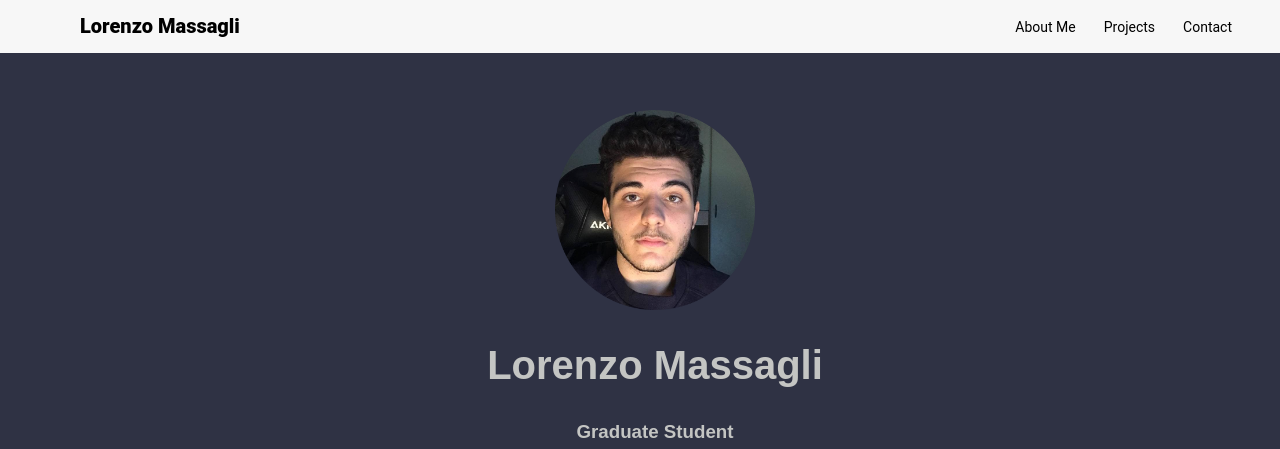
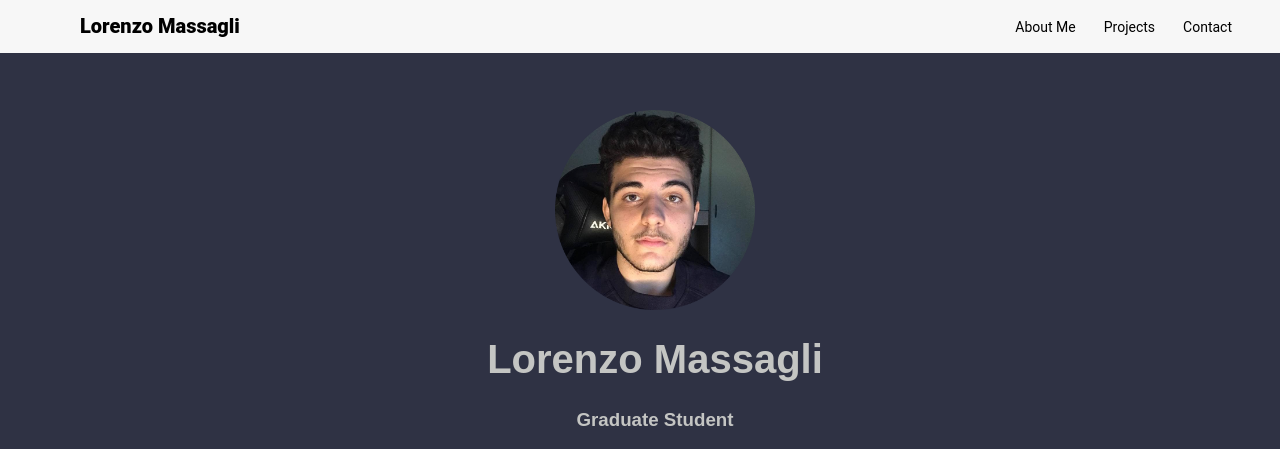
Before and after one commit to ImBadnick/imbadnick.github.io, a plain HTML site: page index.html in a window 1280 px wide. Shown: the top 449 px of the page. Drawn offline with Linux system fonts and the light colour scheme.

Commit message:
fixed description and h1

```diff
--- a/index.html
+++ b/index.html
@@ -4,7 +4,7 @@
     <meta charset="UTF-8">
     <meta http-equiv="X-UA-Compatible" content="IE=edge">
     <meta name="viewport" content="width=device-width, initial-scale=1.0">
-    <meta name=”description” content="This webpage contains the Lorenzo Massagli's Portfolio. In this site you can find info about Lorenzo Massagli, his projects and a way to contact him.">
+    <meta name="description" content="This webpage contains the Lorenzo Massagli's Portfolio. In this site you can find info about Lorenzo Massagli, his projects and a way to contact him.">
     <title>Lorenzo Massagli</title>
     <link rel="stylesheet" href="style.css">
     <link rel="stylesheet" href="https://cdnjs.cloudflare.com/ajax/libs/font-awesome/4.7.0/css/font-awesome.min.css">
@@ -62,7 +62,7 @@
                     </div>
 
                     <div id="info">
-                        <h2> Lorenzo Massagli</h2>
+                        <h1> Lorenzo Massagli</h1>
                         <h3> Graduate Student</h3>
                         <h4> University of Pisa </h4>
                     </div>
```
